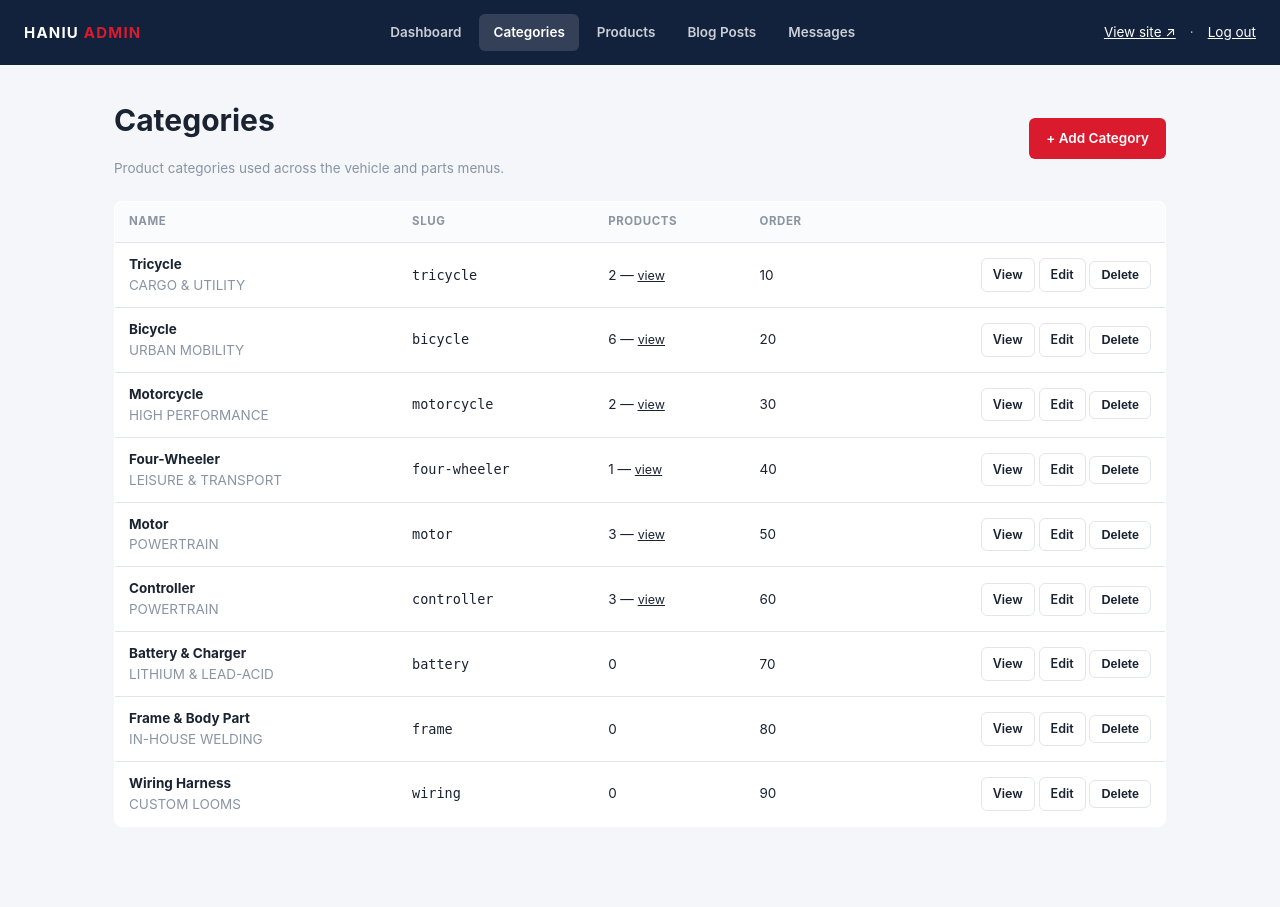
After one commit to arifbillahcse/haniuev-vehicle-front-end, a PHP site: page /admin/categories.php in a window 1280 px wide. The commit adds this page. Run offline with PHP 8.4, Linux system fonts and the light colour scheme; a user stored in the database is signed in; data comes from the database, SQL or seed files in the repository; both versions use the stored data as it was after the commit.

Commit message:
Add self-service category management to the admin
- New categories table (schema.sql) replaces the hardcoded CATEGORIES
  const that lived in admin/products.php — name, hero label/description,
  and sort order all now live in the database.
- New admin/categories.php: list/add/edit/delete categories, with
  delete blocked while any product still references the category.
- admin/products.php's category dropdown and list-view labels now read
  from the categories table instead of a hardcoded array.
- New category.php gives every category (including ones added from
  admin, with no dedicated page yet) an automatic public URL at
  category.php?slug=..., built on the same category-template.php the
  hand-built category pages already use.
- Admin nav/dashboard updated with a Categories link, count, and quick
  "+ Add Category" action. README's admin section documents the new
  workflow.

```diff
--- /dev/null
+++ b/admin/categories.php
@@ -0,0 +1,171 @@
+<?php
+require __DIR__ . '/../config.php';
+require __DIR__ . '/../includes/auth.php';
+require_admin();
+
+$action = $_GET['action'] ?? 'list';
+$id = isset($_GET['id']) ? (int) $_GET['id'] : null;
+$errors = [];
+
+// ---- delete ---------------------------------------------------------
+if ($_SERVER['REQUEST_METHOD'] === 'POST' && isset($_POST['delete_id'])) {
+    $delId = (int) $_POST['delete_id'];
+    $cat = db_one('SELECT slug FROM categories WHERE id = ?', [$delId]);
+    $inUse = $cat ? db_one('SELECT COUNT(*) AS n FROM products WHERE category = ?', [$cat['slug']])['n'] : 0;
+
+    if ($inUse > 0) {
+        header('Location: categories.php?error=in_use');
+        exit;
+    }
+
+    db_run('DELETE FROM categories WHERE id = ?', [$delId]);
+    header('Location: categories.php?deleted=1');
+    exit;
+}
+
+// ---- create / update --------------------------------------------------
+if ($_SERVER['REQUEST_METHOD'] === 'POST' && isset($_POST['save_category'])) {
+    $editingId = $_POST['id'] !== '' ? (int) $_POST['id'] : null;
+
+    $data = [
+        'name'       => trim((string) ($_POST['name'] ?? '')),
+        'pill'       => trim((string) ($_POST['pill'] ?? '')),
+        'lead'       => trim((string) ($_POST['lead'] ?? '')),
+        'sort_order' => (int) ($_POST['sort_order'] ?? 0),
+    ];
+
+    if ($data['name'] === '') {
+        $errors[] = 'Name is required.';
+    }
+
+    if (!$errors) {
+        $slug = unique_slug($data['name'], 'categories', $editingId);
+        if ($editingId) {
+            db_run(
+                'UPDATE categories SET name=?, pill=?, lead=?, sort_order=? WHERE id=?',
+                [$data['name'], $data['pill'], $data['lead'], $data['sort_order'], $editingId]
+            );
+        } else {
+            db_run(
+                'INSERT INTO categories (slug, name, pill, lead, sort_order) VALUES (?,?,?,?,?)',
+                [$slug, $data['name'], $data['pill'], $data['lead'], $data['sort_order']]
+            );
+        }
+        header('Location: categories.php?saved=1');
+        exit;
+    }
+
+    $action = $editingId ? 'edit' : 'new';
+    $id = $editingId;
+}
+
+$pageTitle = 'Categories';
+$activeAdminNav = 'categories';
+require __DIR__ . '/includes/chrome-top.php';
+
+if (isset($_GET['saved'])) echo '<div class="flash flash--ok">Category saved.</div>';
+if (isset($_GET['deleted'])) echo '<div class="flash flash--ok">Category deleted.</div>';
+if (isset($_GET['error']) && $_GET['error'] === 'in_use') {
+    echo '<div class="flash flash--err">Can\'t delete — one or more products still use this category. Move or delete those products first.</div>';
+}
+foreach ($errors as $e) echo '<div class="flash flash--err">' . h($e) . '</div>';
+
+// =====================================================================
+// FORM (new / edit)
+// =====================================================================
+if ($action === 'new' || $action === 'edit') {
+    $category = $data ?? ($id ? db_one('SELECT * FROM categories WHERE id = ?', [$id]) : null);
+    $category = $category ?? ['name' => '', 'pill' => '', 'lead' => '', 'sort_order' => 0];
+    ?>
+    <div class="admin-head">
+      <div><h1><?= $id ? 'Edit Category' : 'Add Category' ?></h1></div>
+      <a class="btn btn--ghost btn--sm" href="categories.php">&larr; Back to list</a>
+    </div>
+
+    <div class="card" style="max-width:640px">
+      <form method="post">
+        <input type="hidden" name="save_category" value="1">
+        <input type="hidden" name="id" value="<?= h((string) ($id ?? '')) ?>">
+
+        <div class="field">
+          <label for="name">Name</label>
+          <input type="text" id="name" name="name" value="<?= h($category['name']) ?>" placeholder="e.g. Battery & Charger" required>
+          <small>Used everywhere this category is shown, and to generate its URL slug.</small>
+        </div>
+
+        <div class="field">
+          <label for="pill">Hero Label</label>
+          <input type="text" id="pill" name="pill" value="<?= h($category['pill']) ?>" placeholder="e.g. LITHIUM & LEAD-ACID">
+          <small>Small eyebrow text shown above the title on the category page.</small>
+        </div>
+
+        <div class="field">
+          <label for="lead">Hero Description</label>
+          <textarea id="lead" name="lead" rows="3" placeholder="One or two sentences shown under the title on the category page."><?= h($category['lead']) ?></textarea>
+        </div>
+
+        <div class="field">
+          <label for="sort_order">Sort Order</label>
+          <input type="number" id="sort_order" name="sort_order" value="<?= h((string) $category['sort_order']) ?>">
+          <small>Lower numbers appear first in the category dropdown when adding a product.</small>
+        </div>
+
+        <button type="submit" class="btn btn--red"><?= $id ? 'Save Changes' : 'Add Category' ?></button>
+      </form>
+    </div>
+    <?php
+    require __DIR__ . '/includes/chrome-bottom.php';
+    exit;
+}
+
+// =====================================================================
+// LIST
+// =====================================================================
+$categories = db_all(
+    'SELECT c.*, (SELECT COUNT(*) FROM products p WHERE p.category = c.slug) AS product_count
+     FROM categories c ORDER BY c.sort_order, c.name'
+);
+?>
+
+<div class="admin-head">
+  <div>
+    <h1>Categories</h1>
+    <p>Product categories used across the vehicle and parts menus.</p>
+  </div>
+  <a class="btn btn--red" href="categories.php?action=new">+ Add Category</a>
+</div>
+
+<?php if (!$categories): ?>
+  <div class="card empty">No categories yet. <a href="categories.php?action=new">Add your first one</a>.</div>
+<?php else: ?>
+  <table class="list">
+    <thead>
+      <tr><th>Name</th><th>Slug</th><th>Products</th><th>Order</th><th></th></tr>
+    </thead>
+    <tbody>
+      <?php foreach ($categories as $c): ?>
+        <tr>
+          <td><strong><?= h($c['name']) ?></strong><?php if ($c['pill'] !== ''): ?><br><span style="color:var(--muted)"><?= h($c['pill']) ?></span><?php endif; ?></td>
+          <td><code><?= h($c['slug']) ?></code></td>
+          <td>
+            <?= (int) $c['product_count'] ?>
+            <?php if ((int) $c['product_count'] > 0): ?>
+              — <a href="products.php" style="font-size:12.5px">view</a>
+            <?php endif; ?>
+          </td>
+          <td><?= (int) $c['sort_order'] ?></td>
+          <td class="actions">
+            <a class="btn btn--ghost btn--sm" href="../category.php?slug=<?= urlencode($c['slug']) ?>" target="_blank" rel="noopener">View</a>
+            <a class="btn btn--ghost btn--sm" href="categories.php?action=edit&id=<?= (int) $c['id'] ?>">Edit</a>
+            <form method="post" style="display:inline" onsubmit="return confirm('Delete this category?');">
+              <input type="hidden" name="delete_id" value="<?= (int) $c['id'] ?>">
+              <button type="submit" class="btn btn--ghost btn--sm">Delete</button>
+            </form>
+          </td>
+        </tr>
+      <?php endforeach; ?>
+    </tbody>
+  </table>
+<?php endif; ?>
+
+<?php require __DIR__ . '/includes/chrome-bottom.php'; ?>
--- a/admin/includes/chrome-top.php
+++ b/admin/includes/chrome-top.php
@@ -1,5 +1,5 @@
 <?php
-/** Expects $pageTitle and $activeAdminNav ('dashboard'|'products'|'posts'|'messages'). */
+/** Expects $pageTitle and $activeAdminNav ('dashboard'|'categories'|'products'|'posts'|'messages'). */
 $activeAdminNav = $activeAdminNav ?? '';
 $navClass = fn(string $key) => $activeAdminNav === $key ? 'is-active' : '';
 ?>
@@ -18,6 +18,7 @@ $navClass = fn(string $key) => $activeAdminNav === $key ? 'is-active' : '';
   <div class="admin-bar__brand">HANIU <span>ADMIN</span></div>
   <nav class="admin-nav">
     <a class="<?= $navClass('dashboard') ?>" href="index.php">Dashboard</a>
+    <a class="<?= $navClass('categories') ?>" href="categories.php">Categories</a>
     <a class="<?= $navClass('products') ?>" href="products.php">Products</a>
     <a class="<?= $navClass('posts') ?>" href="posts.php">Blog Posts</a>
     <a class="<?= $navClass('messages') ?>" href="messages.php">Messages</a>
--- a/admin/index.php
+++ b/admin/index.php
@@ -4,6 +4,7 @@ require __DIR__ . '/../includes/auth.php';
 $admin = require_admin();
 
 $counts = [
+    'categories' => db_one('SELECT COUNT(*) AS n FROM categories')['n'],
     'products' => db_one('SELECT COUNT(*) AS n FROM products')['n'],
     'posts'    => db_one('SELECT COUNT(*) AS n FROM posts')['n'],
     'messages' => db_one('SELECT COUNT(*) AS n FROM messages')['n'],
@@ -45,6 +46,7 @@ require __DIR__ . '/includes/chrome-top.php';
 </div>
 
 <div class="stat-grid">
+  <div class="stat"><b><?= (int) $counts['categories'] ?></b><span>Categories</span></div>
   <div class="stat"><b><?= (int) $counts['products'] ?></b><span>Products</span></div>
   <div class="stat"><b><?= (int) $counts['posts'] ?></b><span>Blog Posts</span></div>
   <div class="stat"><b><?= (int) $counts['messages'] ?></b><span>Total Messages</span></div>
@@ -54,7 +56,8 @@ require __DIR__ . '/includes/chrome-top.php';
 <div class="card">
   <h2 style="font-size:16px">Quick Links</h2>
   <p style="margin:0 0 14px;color:var(--muted);font-size:13.5px">Add new content or review recent inquiries.</p>
-  <a class="btn btn--red btn--sm" href="products.php?action=new">+ Add Product</a>
+  <a class="btn btn--red btn--sm" href="categories.php?action=new">+ Add Category</a>
+  <a class="btn btn--ghost btn--sm" href="products.php?action=new">+ Add Product</a>
   <a class="btn btn--ghost btn--sm" href="posts.php?action=new">+ Add Blog Post</a>
   <a class="btn btn--ghost btn--sm" href="messages.php">View Messages</a>
 </div>
```
Also changed, not shown: admin/products.php (+10 -15 lines), category.php (added, +34 -0 lines), schema.sql (+22 -1 lines), README.md.
